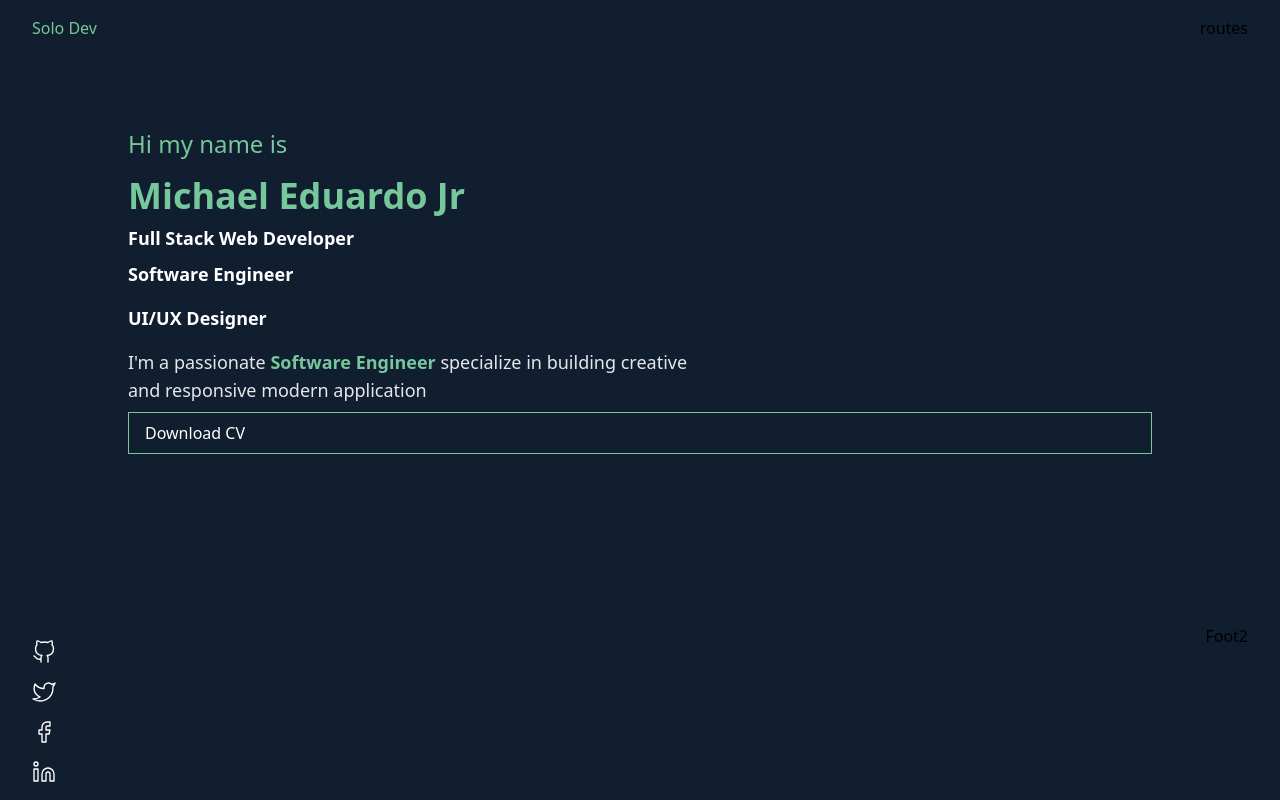
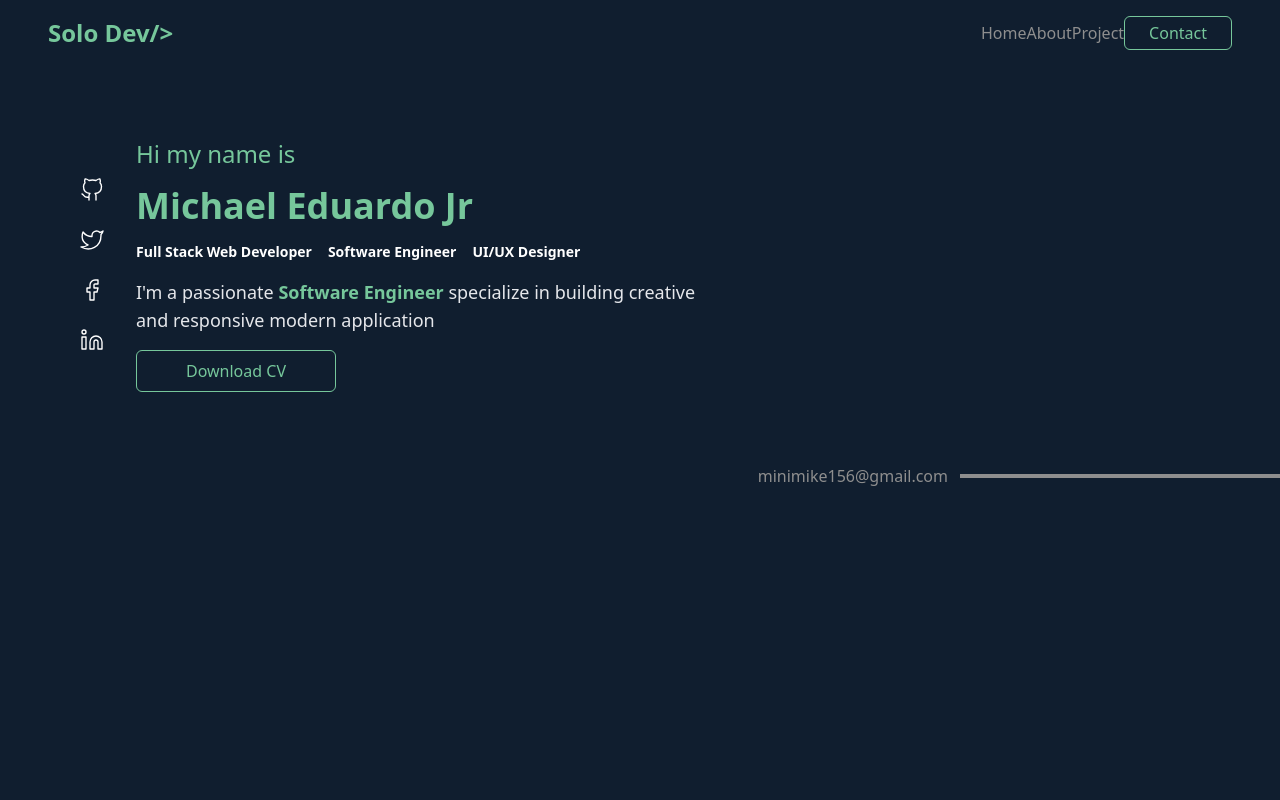
Before and after one commit to minimike022/portfolio-fe, a Vue app: page /Home in a window 1280 px wide. Built offline with nearby package versions, Linux system fonts and the light colour scheme.

Commit message:
Adding to Github

```diff
--- a/src/App.vue
+++ b/src/App.vue
@@ -1,25 +1,23 @@
 <script setup>
-import About from './views/About.vue';
-import Home from './views/Home.vue';
-import Projects from './views/Projects.vue';
-import Contact from './views/Contact.vue';
-import Navigation from './layouts/navigation/Navigation.vue';
-import Socials from './layouts/socials/Socials.vue';
+import AboutView from './views/AboutView.vue';
+import HomeView from './views/HomeView.vue';
+import ProjectsView from './views/ProjectsView.vue';
+import ContactView from './views/ContactView.vue';
+import HeaderView from './views/HeaderView.vue';
+
 </script>
 
 
 <template>
   <div class="font-">
-    <Navigation/>
-    <div class="px-32">
-      <Home id="home"/>
-      <Projects id="project"/>
-      <About id="about"/>
-      <Contact id="contact"/>
+    <HeaderView/>
+    <div class="px-20">
+      <HomeView id="home"/>
+      <ProjectsView id="project"/>
+      <AboutView id="about"/>
+      <ContactView id="contact"/>
     </div>
-    <div class="absolute w-screen bottom-0 flex justify-between px-8 pointer-events-none">
-      <Socials/>
-    </div>
+
   </div>
 
 </template>
--- a/src/components/buttons/ContactUs.vue
+++ b/src/components/buttons/ContactUs.vue
@@ -1,5 +1,7 @@
 <script setup>
 </script>
 <template>
-
+    <div class="w-auto border border-primary rounded-md text-center px-6 py-[.5dvh]" @click="download_cv()">
+        <h1 class="text-primary">Contact</h1>
+    </div>
 </template>
--- a/src/components/buttons/Download.vue
+++ b/src/components/buttons/Download.vue
@@ -6,7 +6,7 @@ const download_cv = () => {
 </script>
 
 <template>
-    <div class="w-auto" @click="download_cv()">
-        <h1 class="border border-primary py-2 px-4">Download CV</h1>
+    <div class="w-[25dvh] border border-primary py-2 rounded-md text-center" @click="download_cv()">
+        <h1 class="text-primary">Download CV</h1>
     </div>
 </template>
--- a/src/layouts/home/Home.vue
+++ b/src/layouts/home/Home.vue
@@ -2,17 +2,28 @@
 import Download from '../../components/buttons/Download.vue';
 </script>
 <template>
-    <div class="flex flex-col text-white my-16">
-        <h1 class="text-primary text-2xl my-[8px]">Hi my name is</h1>
-        <h1 class="text-primary font-bold text-4xl my-[8px]">Michael Eduardo Jr</h1>
-        <h1 class="text-lg font-bold ">Full Stack Web Developer</h1>
-        <h1 class="text-lg font-bold  my-[8px]">Software Engineer</h1>
-        <h1 class="text-lg font-bold  my-[8px]">UI/UX Designer</h1>
-        <h1 class="text-lg my-[8px] text-gray-200">
-            I'm a passionate <span class="text-primary font-bold">Software Engineer</span> specialize in building creative
-            <br>and responsive modern application
-        </h1>
+    <div class="flex my-16">
+        <div class="flex flex-col justify-between py-12 mr-8">
+            <img src="/src/assets/githubLogo.svg" alt="" class="w-[24px]">
+            <img src="/src/assets/twitterLogo.svg" alt="" class="w-[24px]">
+            <img src="/src/assets/facebookLogo.svg" alt="" class="w-[24px]">
+            <img src="/src/assets/linkedinLogo.svg" alt="" class="w-[24px]">
+        </div>
+        <div class="flex flex-col text-white">
+            <h1 class="text-primary text-2xl my-2">Hi my name is</h1>
+            <h1 class="text-primary font-bold text-4xl my-2">Michael Eduardo Jr</h1>
+            <div class="flex my-2">
+                <h1 class="text-sm font-bold mr-4">Full Stack Web Developer</h1>
+                <h1 class="text-sm font-bold mr-4">Software Engineer</h1>
+                <h1 class="text-sm font-bold mr-4">UI/UX Designer</h1>
+            </div>
+            <h1 class="text-lg my-2 text-gray-200">
+                I'm a passionate <span class="text-primary font-bold">Software Engineer</span> specialize in building
+                creative
+                <br>and responsive modern application
+            </h1>
 
-        <Download/>
+            <Download class="my-2" />
+        </div>
     </div>
 </template>
--- a/src/layouts/navigation/Navigation.vue
+++ b/src/layouts/navigation/Navigation.vue
@@ -1,11 +1,12 @@
 <script setup>
+import ContactUs from '../../components/buttons/ContactUs.vue';
 </script>
 
 <template>
-    <div class="flex items-center justify-between px-8 py-4">
-        <h1 class="text-primary">Solo Dev</h1>
-        <div>
-            routes
-        </div>
+    <div class="flex items-center">
+        <a href="" class="text-[#8E8E8E]">Home</a>
+        <a href="" class="text-[#8E8E8E]">About</a>
+        <a href="" class="text-[#8E8E8E]">Project</a>
+        <ContactUs/>
     </div>
 </template>
--- a/src/layouts/socials/Socials.vue
+++ b/src/layouts/socials/Socials.vue
@@ -2,13 +2,7 @@
 </script>
 
 <template>
-    <div>
-        <img src="/src/assets/githubLogo.svg" alt="" class="w-[24px] my-4">
-        <img src="/src/assets/twitterLogo.svg" alt="" class="w-[24px] my-4">
-        <img src="/src/assets/facebookLogo.svg" alt="" class="w-[24px] my-4">
-        <img src="/src/assets/linkedinLogo.svg" alt="" class="w-[24px] my-4">
-    </div>
-    <div>
-        <h1>Foot2</h1>
+    <h1 class="text-[#8E8E8E] mr-3">minimike156@gmail.com</h1>
+    <div class="h-[.5dvh] w-[40dvh] bg-[#8E8E8E]">
     </div>
 </template>
--- /dev/null
+++ b/src/views/HeaderView.vue
@@ -0,0 +1,10 @@
+<script setup>
+import Navigation from '../layouts/navigation/Navigation.vue';
+</script>
+
+<template>
+    <div class="flex items-center justify-between px-12 py-4">
+        <h1 class="text-primary text-2xl font-bold">Solo Dev/></h1>
+        <Navigation/>
+    </div>
+</template>
--- a/src/views/Home.vue
+++ /dev/null
@@ -1,7 +0,0 @@
-<script setup>
-import Home from '../layouts/home/Home.vue';
-
-</script>
-<template>
-    <Home/>
-</template>
--- /dev/null
+++ b/src/views/HomeView.vue
@@ -0,0 +1,19 @@
+<script setup>
+import Home from '../layouts/home/Home.vue';
+import Socials from '../layouts/socials/Socials.vue';
+import {ref} from 'vue'
+
+const test = ref({
+  name: "Michael",
+  age: 22
+})
+
+console.log(typeof(test.value.name) + " " + test.value.name)
+console.log(typeof(test.value.age) + " " + test.value.age)
+</script>
+<template>
+    <Home/>
+    <div class="absolute bottom-15 right-0 flex items-center pointer-events-none">
+      <Socials/>
+    </div>
+</template>
```
Also changed, not shown: src/views/AboutView.vue (renamed from src/views/About.vue), src/views/ContactView.vue (renamed from src/views/Contact.vue), src/views/ProjectsView.vue (renamed from src/views/Projects.vue).
